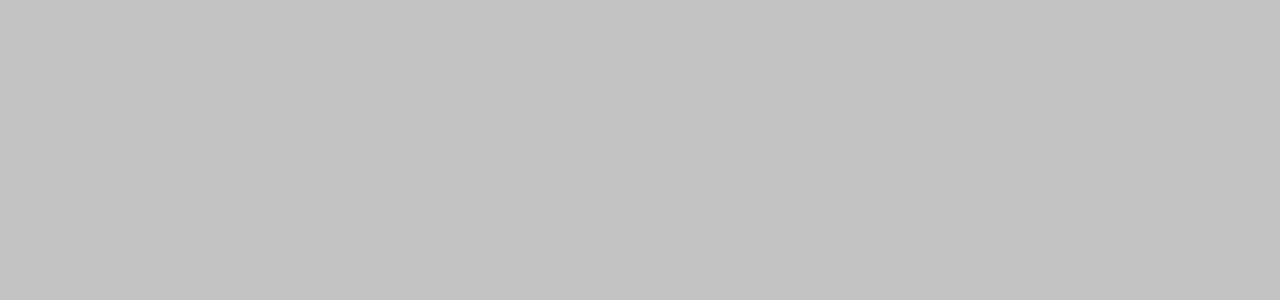
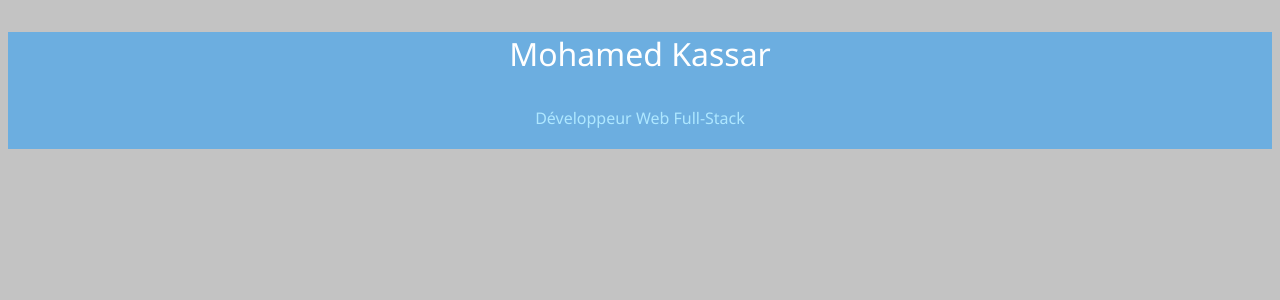
Before and after one commit to mk360/cv, a React (Create React App) app: page / in a window 1280 px wide. Shown: the top 300 px of the page. Built offline with nearby package versions, Linux system fonts and the light colour scheme.

Commit message:
fix i18n, start assembling cv view

```diff
--- a/src/App.tsx
+++ b/src/App.tsx
@@ -1,10 +1,12 @@
 import { useState } from 'react';
+import Intro from './components/intro';
 import './styles/App.scss';
 import LanguageKey from './types/language-key';
 
 function App() {
   const [language, updateLanguage] = useState<LanguageKey>('en');
-  return null;
+  return <Intro />
 }
 
 export default App;
+;
--- a/src/components/intro/index.tsx
+++ b/src/components/intro/index.tsx
@@ -1,13 +1,13 @@
 import { useTranslation } from 'react-i18next';
-import style from './style.scss';
+import'./style.scss';
 
 function Intro() {
     const { t } = useTranslation();
 
     return (
-        <header className={style.heading}>
-            <p className={style.name}>{t('heading.name')}</p>
-            <p className={style.occupation}>{t('heading.occupation')}</p>
+        <header className="heading">
+            <p className="name">{t('heading.name')}</p>
+            <p className="occupation">{t('heading.occupation')}</p>
         </header>
     );
 };
--- a/src/components/intro/style.scss
+++ b/src/components/intro/style.scss
@@ -2,12 +2,16 @@
 
 .heading {
     background-color: $dark-blue;
+    text-align: center;
+    padding-bottom: 4px;
+    border: 4px;
 }
 
 .name {
-    color: rgba(255, 255, 255, 0.6);
+    color: rgb(255, 255, 255);
+    font-size: 2rem;
 }
 
 .occupation {
-    color: $light-blue;
+    color: $light-blue-text;
 }
--- a/src/i18next.ts
+++ b/src/i18next.ts
@@ -4,10 +4,18 @@ import FR from './translations/fr';
 
 i18next.use(initReactI18next).init({
     resources: {
-        fr: JSON.parse(JSON.stringify(FR)),
-        en: JSON.parse(JSON.stringify(FR)),
-        pl: JSON.parse(JSON.stringify(FR)),
-        ar: JSON.parse(JSON.stringify(FR)),
+        fr: {
+            translation: FR,
+        },
+        en: {
+            translation: FR,
+        },
+        pl: {
+            translation: FR,
+        },
+        ar: {
+            translation: FR,
+        },
     },
     lng: 'fr',
 });
--- a/src/styles/variables.scss
+++ b/src/styles/variables.scss
@@ -1,4 +1,5 @@
 $light-blue: #8CC5EF;
+$light-blue-text: #AEE7FF;
 $dark-blue: #6CAEE0;
 $gold: #E2CF9F;
 $light-gray: #C3C3C3;
--- a/src/translations/fr.ts
+++ b/src/translations/fr.ts
@@ -47,7 +47,7 @@ const FR: TranslationFileStructure = {
       "Niveau de TypeScript avancé.",
       "Maîtrise de React, de DOM API et Node.js.",
       "Aisance avec divers Design Patterns et Data Structures.",
-      "Maîtrise des opérations CRUD avec MongoDB.",
+      "Maîtrise des opérations CRUD avec MongoDB, bases en agrégations.",
       "Bases en Go.",
       "Bases en design avec Figma."
     ]
@@ -98,7 +98,16 @@ const FR: TranslationFileStructure = {
   },
   "personal-projects": {
     title: "Projets Personnels",
-    content: [{
+    content: [
+      {
+        startDate: "2022",
+        endDate: "",
+        company: "",
+        position: "Projet full-stack : facturation pour service de livraison de nourriture",
+        highlights: [
+          "Projet divisé en trois grandes parties : un backend en Nest.js, relié à une application mobile avec React Native / Expo, et un frontend web avec Svelte.js"
+        ]
+      },{
         startDate: "2022",
         endDate: "",
         company: "",
@@ -113,7 +122,7 @@ const FR: TranslationFileStructure = {
       company: "",
       position: "Développeur de bot Discord communautaire",
       highlights: [
-        "Bot Discord pour une communauté de 40 membres. Utilise MongoDB pour le stockage, TypeScript comme langage, Node.js comme runtime, le tout hébergé sur un service SaaS externe. Ce bot remplit des fonctions de base de données interactive, source de memes et doté de fonctionnalités sociales."
+        "Bot Discord pour une communauté de 40 membres. Utilise MongoDB pour le stockage, TypeScript comme langage, Node.js comme runtime, le tout hébergé sur un service SaaS externe. Ce bot remplit des fonctions de base de données interactive, est source de memes et doté de fonctionnalités sociales."
       ]
       }
     ]
```
